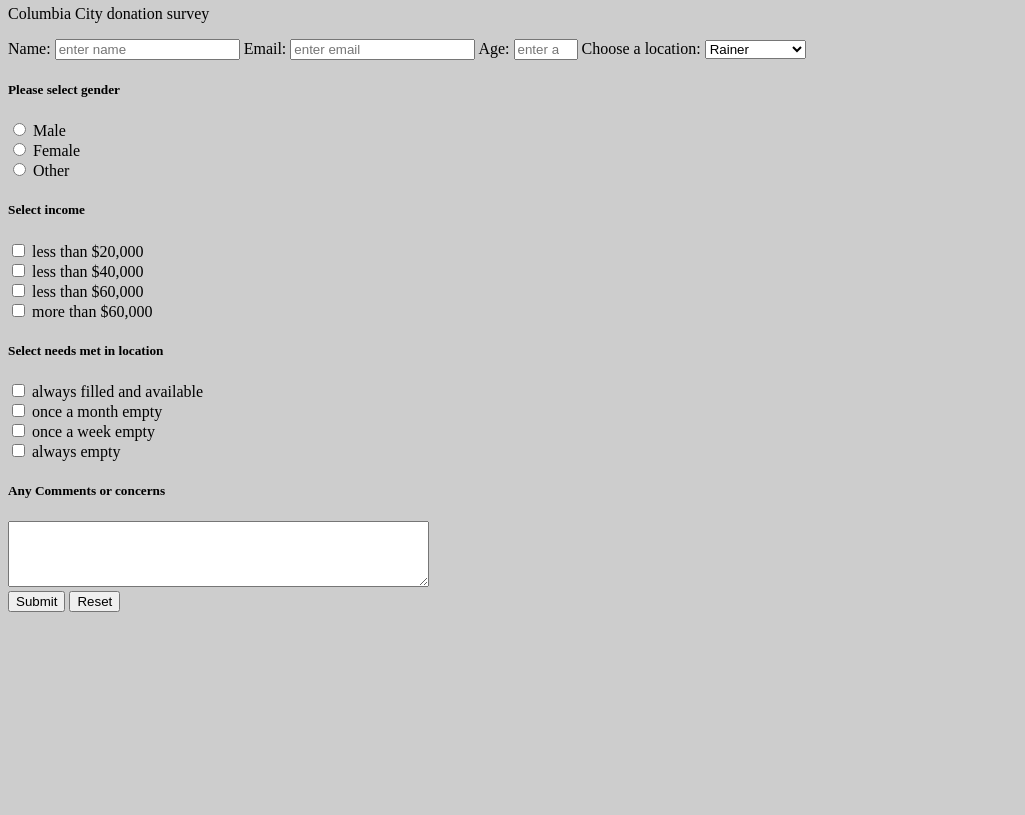
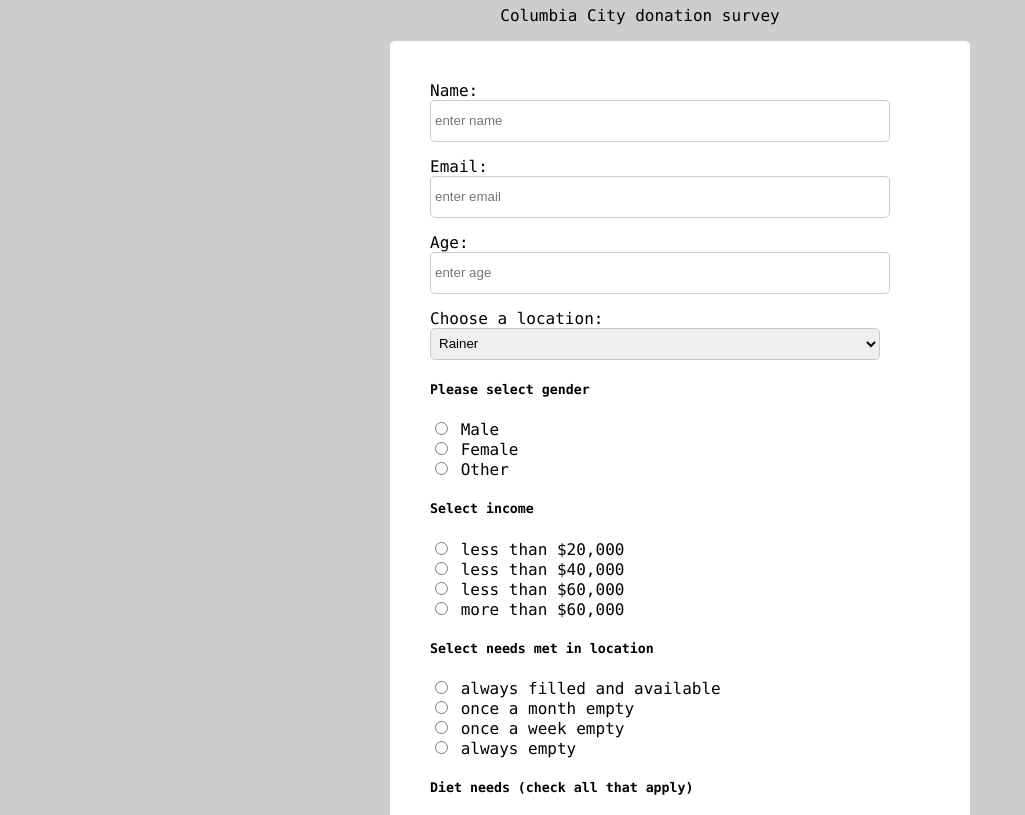
Before and after one commit to slukas111/survey, a plain HTML site: page index.html in a window 1280 px wide. Shown: the part 75-890 px from the top of the page, without its empty margins (0-1025 px from the left). Before the commit the page ends 800 px from the top, so only its background shows below. Drawn offline with Linux system fonts and the light colour scheme.

Commit message:
added and styled with css. fixed html radio and checkbox options, included diet for users

```diff
--- a/index.html
+++ b/index.html
@@ -14,13 +14,13 @@
 
   <form id="survey-form">
     <label id="name-label">Name:</label>
-    <input type="text" id="name" placeholder="enter name" required>
+    <input type="text" id="name" placeholder="enter name" class="form-input" required>
     <label id="email-label">Email:</label>
-    <input type="email" id="email" placeholder="enter email" required>
+    <input type="email" id="email" placeholder="enter email" class="form-input" required>
     <label id="number-label">Age:</label>
-    <input type="number" id="number" placeholder="enter age" min="0" max="100" required>
+    <input type="number" id="number" placeholder="enter age" min="0" max="100" class="form-input" required>
       <label for="location">Choose a location:</label>
-  <select id="dropdown" name="location">
+  <select id="dropdown" name="location" class="form-input">
     <option value="rainer">Rainer</option>
     <option value="mlk">Martin Luther</option>
     <option value="south park">South Park</option>
@@ -34,32 +34,42 @@
     <input type="radio" id="other" name="gender" value="other">
     <label for="other">Other</label>
     <h5>Select income</h5>
-  <input type="checkbox" id="income1" name="income1" value="low-income">
+  <input type="radio" id="income1" name="income1" value="low-income">
   <label for="income1"> less than $20,000 </label><br>
-  <input type="checkbox" id="income2" name="income2" value="moderate-income">
+  <input type="radio" id="income2" name="income2" value="moderate-income">
   <label for="income2"> less than $40,000 </label><br>
-  <input type="checkbox" id="income3" name="income3" value="good-income">
+  <input type="radio" id="income3" name="income3" value="good-income">
   <label for="income3"> less than $60,000 </label><br>
-  <input type="checkbox" id="income4" name="income4" value="target-income">
+  <input type="radio" id="income4" name="income4" value="target-income">
   <label for="income4">more than $60,000  </label><br>
 
    <h5>Select needs met in location</h5>
-  <input type="checkbox" id="needs1" name="needs1" value="complete">
+  <input type="radio" id="needs1" name="needs1" value="complete">
   <label for="needs1"> always filled and available</label><br>
-  <input type="checkbox" id="needs2" name="needs2" value="monthly">
+  <input type="radio" id="needs2" name="needs2" value="monthly">
   <label for="needs2"> once a month empty </label><br>
-  <input type="checkbox" id="needs3" name="needs3" value="weekly">
+  <input type="radio" id="needs3" name="needs3" value="weekly">
   <label for="needs3"> once a week empty </label><br>
-  <input type="checkbox" id="needs4" name="income4" value="inadequate">
+  <input type="radio" id="needs4" name="income4" value="inadequate">
   <label for="needs4"> always empty  </label><br>
+
+  <h5>Diet needs (check all that apply)</h5>
+  <input type="checkbox" id="needs1" name="needs1" value="american">
+  <label for="needs1"> any diet</label><br>
+  <input type="checkbox" id="needs2" name="needs2" value="vegan">
+  <label for="needs2"> vegan </label><br>
+  <input type="checkbox" id="needs3" name="needs3" value="vegetarian">
+  <label for="needs3"> vegetarian</label><br>
+  <input type="checkbox" id="needs4" name="income4" value="keto">
+  <label for="needs4"> keto  </label><br>
 
   <h5>Any Comments or concerns</h5>
   <textarea id="textarea" name="textarea" rows="4" cols="50">
 
   </textarea><br>
 
-    <input type="submit" id="submit" value="Submit">
-    <input type="reset">
+    <input type="submit" id="submit" value="Submit" class="submit-btn">
+    <input type="reset" class="reset-btn">
   </form>
 </body>
 </html>
--- a/style.css
+++ b/style.css
@@ -1,3 +1,59 @@
 body {
-    background-color: #bbbb;
+  background-color: #bbbb;
+  font-family: Lucida Console;
+  width: 500px;
+  margin: auto;
 }
+
+form {
+  background: white;
+  padding: 2.5rem 2.5rem;
+  border-radius: 5px;
+  width: 500px;
+  margin: auto;
+}
+
+.submit-btn {
+  width: 100%;
+  padding: 0.5rem;
+  margin: 20px auto 10px auto;
+  background-color: green;
+  color: white;
+  text-decoration: none;
+  border-radius: 5px;
+  border: none;
+  outline: none;
+}
+
+.reset-btn {
+  width: 100%;
+  padding: 0.5rem;
+  margin: 0 auto 10px auto;
+  background-color: red;
+  color: white;
+  text-decoration: none;
+  border-radius: 5px;
+  border: none;
+  outline: none;
+}
+
+#textarea {
+  width: 98%;
+}
+
+.form-input {
+  display: block;
+  width: 90%;
+  height: 2rem;
+  border-radius: 5px;
+  border: 1px solid #bbbb;
+  padding: 0.25rem 0.25rem;
+  outline: none;
+  margin: 0 0 15px 0;
+
+}
+
+#title,
+#description {
+  text-align: center;
+}
```
